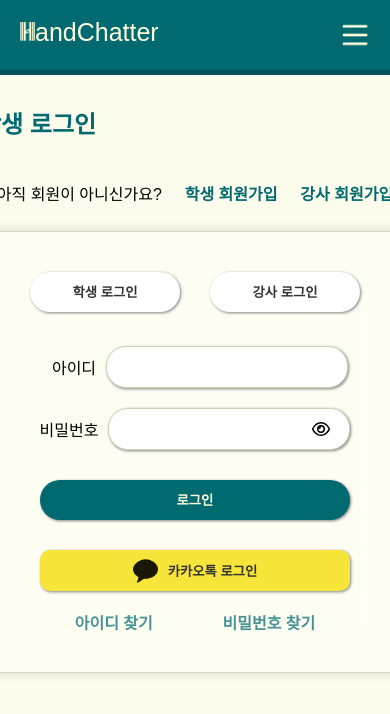
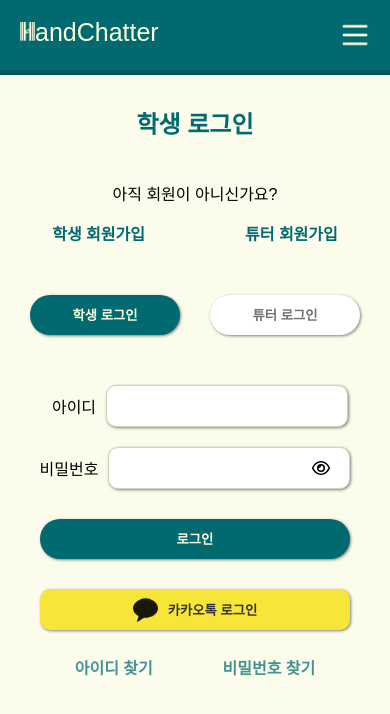
Before and after one commit to purple11-11/HandChatter, a React (Create React App) app in the folder client/: page /login in a window 390 px wide. Shown: the top 714 px of the page. Built offline with nearby package versions, Linux system fonts and the light colour scheme; no server answers; a web font is replaced by a local one.

Commit message:
fix: [FE] 로그인, 회원가입 페이지 반응형 구현

```diff
--- a/client/src/components/form/loginForm.module.scss
+++ b/client/src/components/form/loginForm.module.scss
@@ -2,7 +2,6 @@
 
 .login_wrapper {
     width: 380px;
-    height: 30vh;
     display: flex;
     flex-direction: column;
     justify-content: center;
@@ -19,7 +18,7 @@ form {
     input {
         width: 180px;
         height: 40px;
-        border-radius: 20px;
+        border-radius: 10px;
         padding: 0 40px 0 20px;
     }
 }
--- a/client/src/components/form/signupForm.module.scss
+++ b/client/src/components/form/signupForm.module.scss
@@ -67,9 +67,16 @@ form {
     button {
         position: absolute;
         right: 80px;
+        font-size: 13px;
         box-shadow: none;
         border-radius: 10px;
         background-color: #fdfdf3;
+        color: $color-text-green;
+        &:hover {
+            background-color: $color-primary;
+            color: $color-second;
+            transition: 0.1s;
+        }
     }
 }
 
@@ -145,3 +152,41 @@ input::-webkit-inner-spin-button {
 .check_btn {
     padding: 5px 10px;
 }
+
+@media screen and (max-width: 510px) {
+    .signup_stu_wrapper,
+    .signup_tu_wrapper {
+        border: none;
+        box-shadow: none;
+        background-color: $color-bg;
+        margin-top: 0;
+        padding: 0;
+        display: flex;
+        flex-direction: column;
+        justify-content: center;
+        form {
+            margin: 0;
+            margin-top: -50px;
+            display: flex;
+            flex-direction: column;
+            align-items: center;
+            .signup_input {
+                display: flex;
+                margin-left: 27px;
+                flex-direction: column;
+                gap: 10px;
+            }
+            input {
+                width: 230px;
+            }
+            button {
+                right: 35px;
+            }
+
+            .submit_btn {
+                margin-bottom: -30px;
+                width: 370px;
+            }
+        }
+    }
+}
--- a/client/src/components/input/passwordInput.module.scss
+++ b/client/src/components/input/passwordInput.module.scss
@@ -3,7 +3,7 @@
     position: relative;
     align-items: center;
     input {
-        border-radius: 20px;
+        border-radius: 10px;
         padding: 0 40px 0 20px;
     }
 }
--- a/client/src/pages/account/Signin.tsx
+++ b/client/src/pages/account/Signin.tsx
@@ -49,22 +49,36 @@ export default function Signip() {
     return (
         <section  className="some-section">
             <div className={`${styles.login_container}`}>
-                <h2>{role.role === "student" ? "학생 " : "강사 "} 로그인</h2>
+                <h2>{role.role === "student" ? "학생 " : "튜터 "} 로그인</h2>
                 <div className={`${styles.go_to_sign_up}`}>
                     <p>아직 회원이 아니신가요?</p>
-                    <Link to="/signup/student">학생 회원가입</Link>
-                    <Link to="/signup/tutor">강사 회원가입</Link>
+                    <div>
+                        <Link to="/signup/student">학생 회원가입</Link>
+                        <Link to="/signup/tutor">튜터 회원가입</Link>
+                    </div>
                 </div>
-                <div className={`${styles.login_area}`}>
+                <div
+                    className={
+                        role.role === "tutor"
+                            ? `${styles.tutor_login_area}`
+                            : `${styles.stu_login_area}`
+                    }
+                >
                     <div className={`${styles.role_toggle_btn}`}>
                         <div className={`${styles.student_btn}`}>
-                            <button onClick={() => showLoginForm({ role: "student" })}>
+                            <button
+                                className={role.role === "student" ? `${styles.active}` : ""}
+                                onClick={() => showLoginForm({ role: "student" })}
+                            >
                                 학생 로그인
                             </button>
                         </div>
                         <div className={`${styles.tutor_btn}`}>
-                            <button onClick={() => showLoginForm({ role: "tutor" })}>
-                                강사 로그인
+                            <button
+                                className={role.role === "tutor" ? `${styles.active}` : ""}
+                                onClick={() => showLoginForm({ role: "tutor" })}
+                            >
+                                튜터 로그인
                             </button>
                         </div>
                     </div>
--- a/client/src/pages/account/Signup.tsx
+++ b/client/src/pages/account/Signup.tsx
@@ -185,7 +185,7 @@ export default function StudentSignup({ role }: RoleProps) {
                 </FormProvider>
             </div>
             <div className={`${styles.go_to_login}`}>
-                <span>이미 계정이 있으신가요?</span>
+                <p>이미 계정이 있으신가요?</p>
                 <Link to="/login">로그인</Link>
             </div>
         </section>
--- a/client/src/pages/account/signin.module.scss
+++ b/client/src/pages/account/signin.module.scss
@@ -16,19 +16,26 @@
     a {
         color: $color-primary;
         font-weight: bold;
+        margin: 0 15px;
     }
 }
 
-.login_area {
+.stu_login_area,
+.tutor_login_area {
     border-radius: 10px;
     background-color: #ffffff59;
     border: 1px solid rgba(145, 145, 145, 0.377);
-    backdrop-filter: blur(30px);
     box-shadow: 0 0 10px 2px rgba(0, 0, 0, 0.1);
     padding: 30px 30px 0 30px;
     margin-top: 10px;
+    width: 380px;
+}
+
+.stu_login_area {
     height: 410px;
-    width: 380px;
+}
+.tutor_login_area {
+    height: 340px;
 }
 
 .role_toggle_btn {
@@ -39,11 +46,18 @@
         width: 150px;
         height: 40px;
         border-radius: 25px;
-        color: $color-text-dark;
+        color: $color-light-gray;
         &:hover {
-            background-color: $color-second;
-            color: $color-text-dark;
-            transition: 0.3s;
+            background-color: #fff;
+            color: $color-light-gray;
+        }
+    }
+    .active {
+        background-color: $color-primary;
+        color: $color-second;
+        &:hover {
+            background-color: $color-primary;
+            color: $color-second;
         }
     }
 }
@@ -51,9 +65,32 @@
 .find_id_pw {
     display: flex;
     justify-content: space-evenly;
-    margin-top: 25px;
+    margin-top: 15px;
     a {
         color: $color-primary-light;
         font-weight: bold;
     }
 }
+
+@media screen and (max-width: 459px) {
+    .login_container {
+        display: flex;
+        flex-direction: column;
+        align-items: center;
+    }
+
+    .go_to_sign_up {
+        display: flex;
+        flex-direction: column;
+        a {
+            margin: 0 50px;
+        }
+    }
+
+    .stu_login_area,
+    .tutor_login_area {
+        box-shadow: none;
+        border: none;
+        background-color: $color-bg;
+    }
+}
--- a/client/src/pages/account/signup.module.scss
+++ b/client/src/pages/account/signup.module.scss
@@ -19,6 +19,7 @@
         height: 40px;
         border-radius: 25px;
         color: $color-primary;
+        background-color: #fff;
         font-weight: 700;
         &:hover {
             background-color: $color-second;
@@ -29,6 +30,10 @@
 }
 
 .go_to_login {
+    display: flex;
+    flex-direction: row;
+    justify-content: center;
+    align-items: center;
     padding: 5px;
     margin-top: 20px;
     a {
@@ -42,3 +47,25 @@
         }
     }
 }
+
+@media screen and (max-width: 510px) {
+    .signup_container {
+        display: flex;
+        flex-direction: column;
+        align-items: center;
+
+        .go_to_other_sign_up {
+            button {
+                width: 120px;
+                height: 30px;
+                font-size: 12px;
+                background-color: #fff;
+            }
+        }
+    }
+    .go_to_login {
+        margin: 0;
+        margin-top: -18px;
+        padding: 0;
+    }
+}
--- a/client/src/styles/_util.scss
+++ b/client/src/styles/_util.scss
@@ -7,3 +7,5 @@ $color-fourth: #a2c579;
 $color-light-gray: #727272;
 $color-text-dark: #333333;
 $color-text-green: #004d51;
+
+$color-bg: #fcfcec;
```
